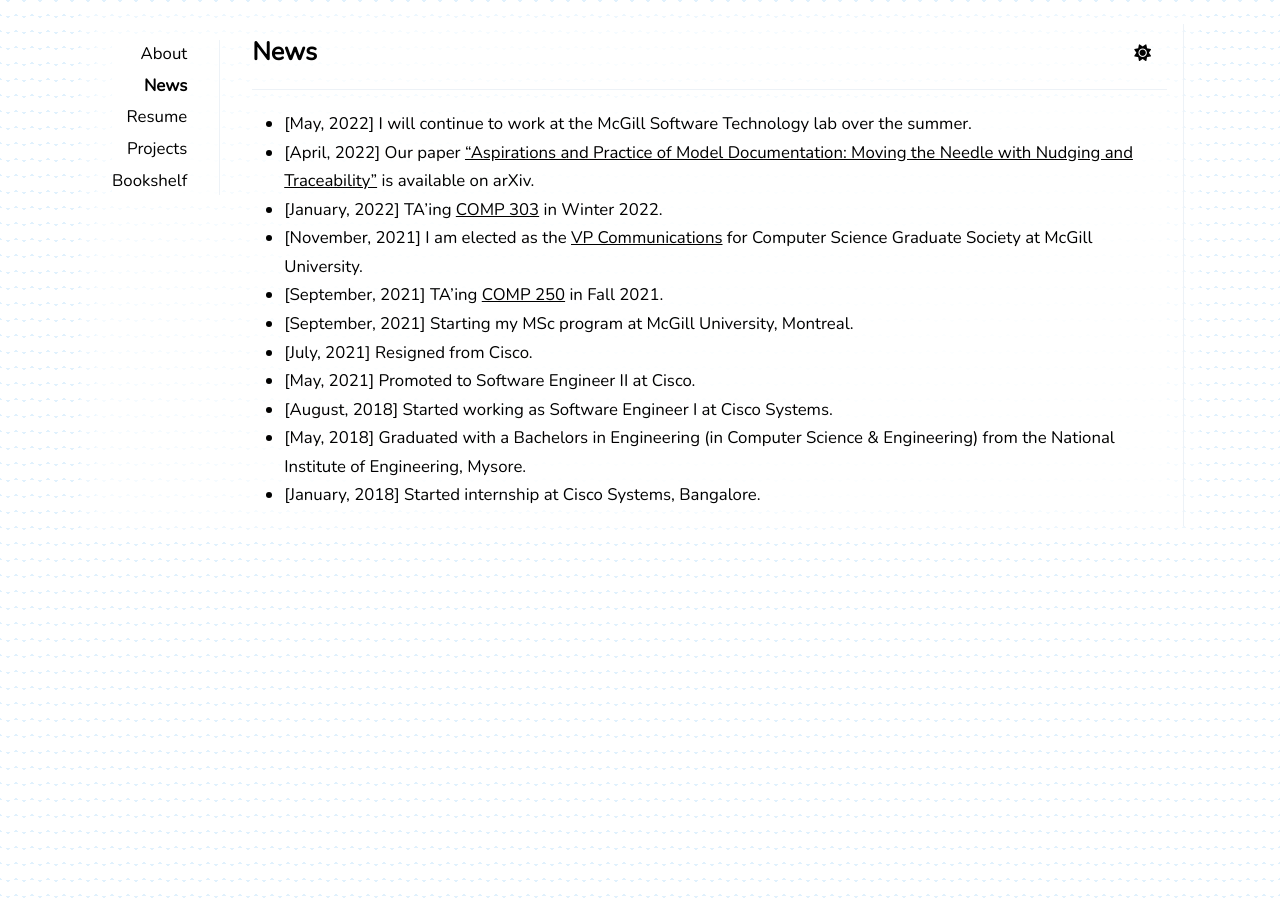
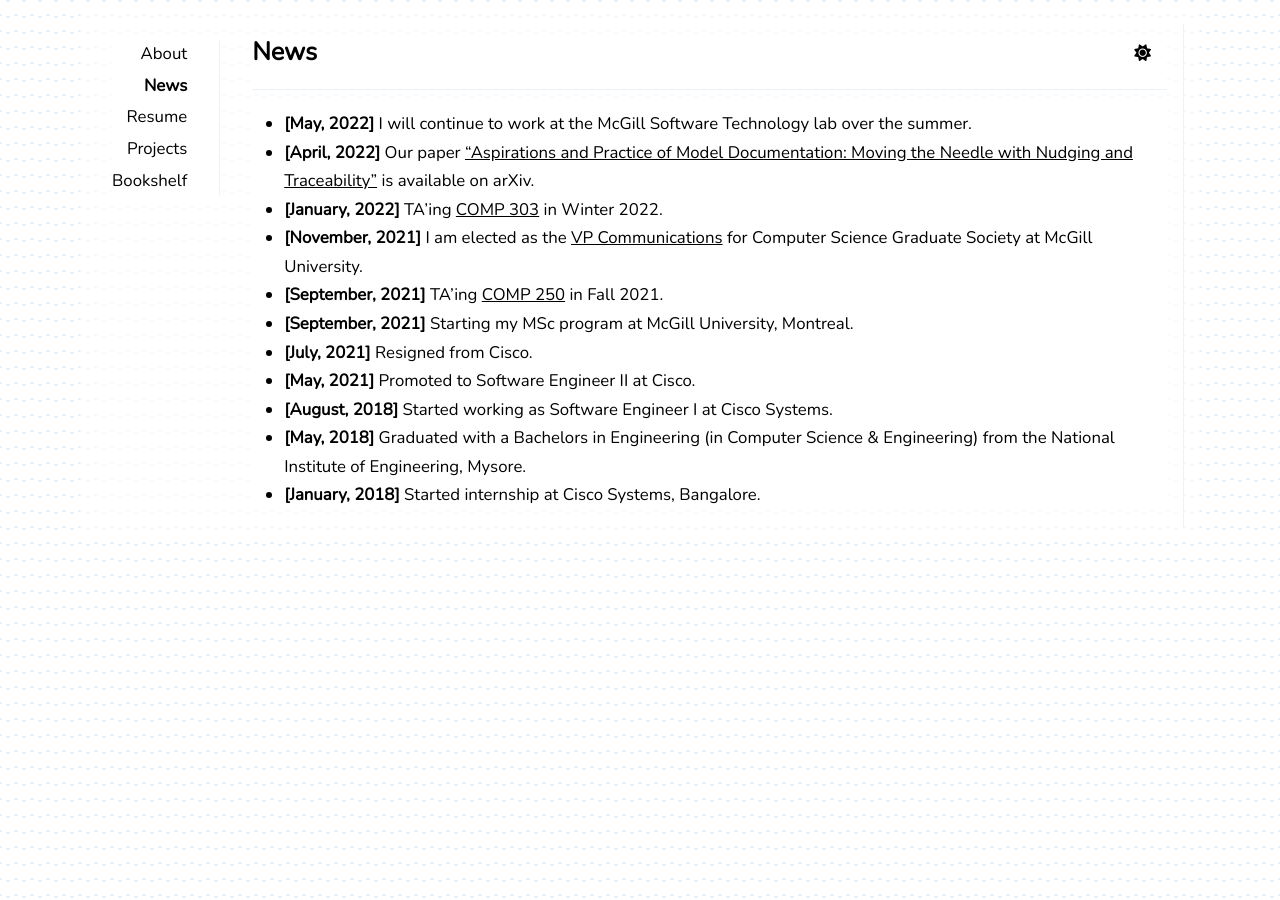
Before and after one commit to avinashbhat/avinashbhat.github.io, a Jekyll site: the page built from _pages/news.md, in a window 1280 px wide. Built offline with Jekyll 4.4.1, drawn with Linux system fonts in a browser that asks for light colours; nearby versions of some CDN libraries.

Commit message:
Bold pages

```diff
--- a/_pages/news.md
+++ b/_pages/news.md
@@ -3,14 +3,14 @@ layout: page
 title: News
 published: true
 ---
-- [May, 2022] I will continue to work at the McGill Software Technology lab over the summer.
-- [April, 2022] Our paper <a href="https://arxiv.org/abs/2204.06425">"Aspirations and Practice of Model Documentation: Moving the Needle with Nudging and Traceability"</a> is available on arXiv.
-- [January, 2022] TA'ing [COMP 303](https://github.com/jin-guo/COMP303_Winter2022) in Winter 2022.
-- [November, 2021] I am elected as the <a href="https://csgs.cs.mcgill.ca/?page_id=42">VP Communications</a> for Computer Science Graduate Society at McGill University.
-- [September, 2021] TA'ing [COMP 250](http://www.cim.mcgill.ca/~langer/250.html) in Fall 2021.
-- [September, 2021] Starting my MSc program at McGill University, Montreal.
-- [July, 2021] Resigned from Cisco.
-- [May, 2021] Promoted to Software Engineer II at Cisco.
-- [August, 2018] Started working as Software Engineer I at Cisco Systems.
-- [May, 2018] Graduated with a Bachelors in Engineering (in Computer Science & Engineering) from the National Institute of Engineering, Mysore.
-- [January, 2018] Started internship at Cisco Systems, Bangalore.
+- **[May, 2022]** I will continue to work at the McGill Software Technology lab over the summer.
+- **[April, 2022]** Our paper <a href="https://arxiv.org/abs/2204.06425">"Aspirations and Practice of Model Documentation: Moving the Needle with Nudging and Traceability"</a> is available on arXiv.
+- **[January, 2022]** TA'ing [COMP 303](https://github.com/jin-guo/COMP303_Winter2022) in Winter 2022.
+- **[November, 2021]** I am elected as the <a href="https://csgs.cs.mcgill.ca/?page_id=42">VP Communications</a> for Computer Science Graduate Society at McGill University.
+- **[September, 2021]** TA'ing [COMP 250](http://www.cim.mcgill.ca/~langer/250.html) in Fall 2021.
+- **[September, 2021]** Starting my MSc program at McGill University, Montreal.
+- **[July, 2021]** Resigned from Cisco.
+- **[May, 2021]** Promoted to Software Engineer II at Cisco.
+- **[August, 2018]** Started working as Software Engineer I at Cisco Systems.
+- **[May, 2018]** Graduated with a Bachelors in Engineering (in Computer Science & Engineering) from the National Institute of Engineering, Mysore.
+- **[January, 2018]** Started internship at Cisco Systems, Bangalore.
```
